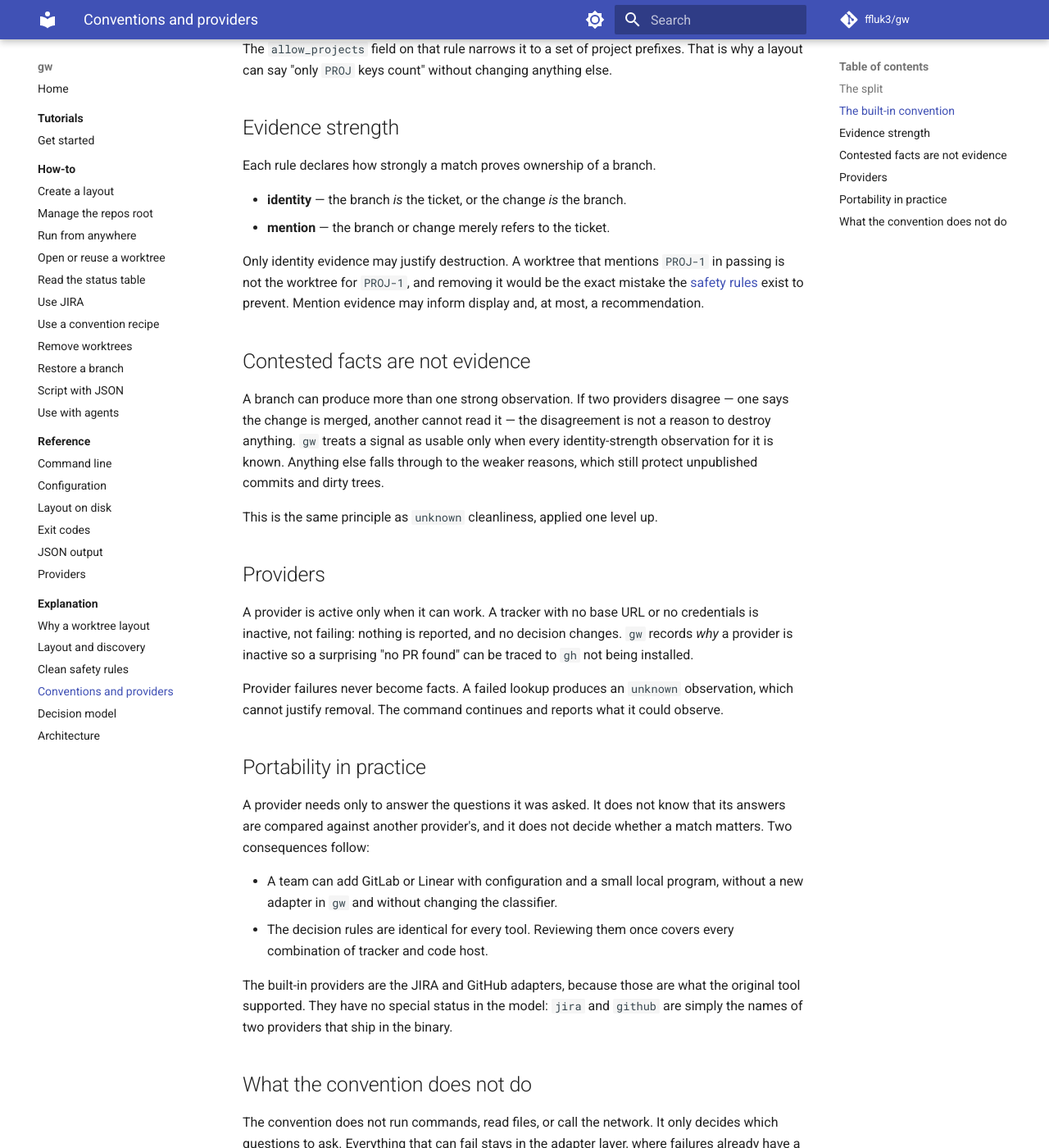
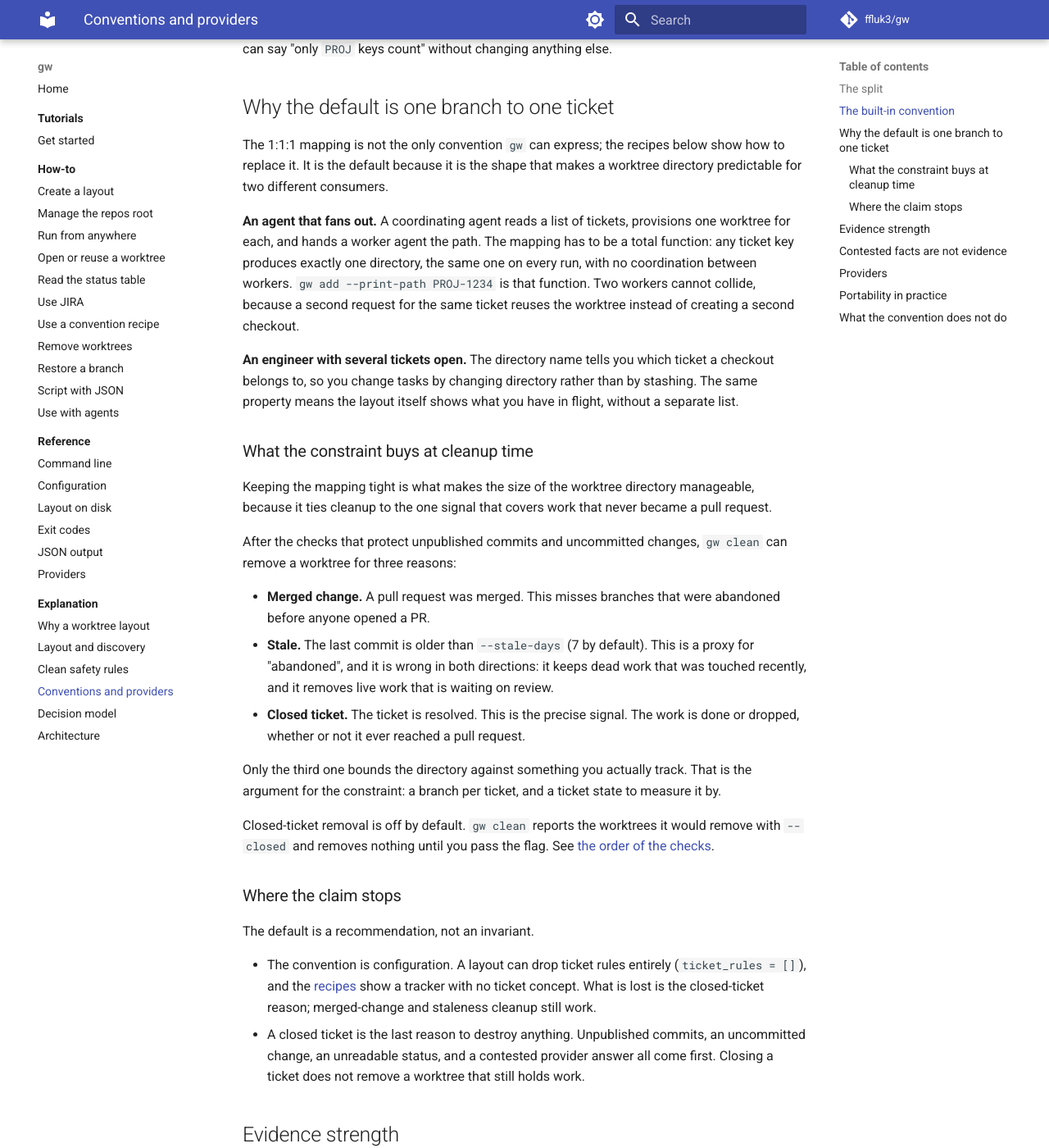
Before and after one commit to ffluk3/gw, an MkDocs documentation site: the page built from docs/explanation/conventions.md, in a window 1280 px wide and 1400 px high, scrolled down 1056 px. Shown: the whole window at 82% size. Built offline with MkDocs 1.6.1 and Material for MkDocs 9.7.7, drawn with Linux system fonts in a browser that asks for light colours; comment, search, counter and statistics services are not loaded; some of the changed text lies outside the part shown.

Commit message:
fix: docs conventions

````diff
--- a/docs/explanation/conventions.md
+++ b/docs/explanation/conventions.md
@@ -37,12 +37,69 @@ With no configuration, `gw` uses this convention:
 | change | A pull request whose head branch has the same name as the branch |
 
 This is the 1:1:1 mapping earlier versions compiled in: one branch, one ticket,
-one pull request. It stays the default because it is a sane starting point, not
-because it is required.
+one pull request.
 
 The `allow_projects` field on that rule narrows it to a set of project
 prefixes. That is why a layout can say "only `PROJ` keys count" without
 changing anything else.
+
+## Why the default is one branch to one ticket
+
+The 1:1:1 mapping is not the only convention `gw` can express; the recipes
+below show how to replace it. It is the default because it is the shape that
+makes a worktree directory predictable for two different consumers.
+
+**An agent that fans out.** A coordinating agent reads a list of tickets,
+provisions one worktree for each, and hands a worker agent the path. The
+mapping has to be a total function: any ticket key produces exactly one
+directory, the same one on every run, with no coordination between workers.
+`gw add --print-path PROJ-1234` is that function. Two workers cannot collide,
+because a second request for the same ticket reuses the worktree instead of
+creating a second checkout.
+
+**An engineer with several tickets open.** The directory name tells you which
+ticket a checkout belongs to, so you change tasks by changing directory rather
+than by stashing. The same property means the layout itself shows what you have
+in flight, without a separate list.
+
+### What the constraint buys at cleanup time
+
+Keeping the mapping tight is what makes the size of the worktree directory
+manageable, because it ties cleanup to the one signal that covers work that
+never became a pull request.
+
+After the checks that protect unpublished commits and uncommitted changes,
+`gw clean` can remove a worktree for three reasons:
+
+- **Merged change.** A pull request was merged. This misses branches that were
+  abandoned before anyone opened a PR.
+- **Stale.** The last commit is older than `--stale-days` (7 by default). This
+  is a proxy for "abandoned", and it is wrong in both directions: it keeps dead
+  work that was touched recently, and it removes live work that is waiting on
+  review.
+- **Closed ticket.** The ticket is resolved. This is the precise signal. The
+  work is done or dropped, whether or not it ever reached a pull request.
+
+Only the third one bounds the directory against something you actually track.
+That is the argument for the constraint: a branch per ticket, and a ticket
+state to measure it by.
+
+Closed-ticket removal is off by default. `gw clean` reports the worktrees it
+would remove with `--closed` and removes nothing until you pass the flag. See
+[the order of the checks](clean-safety.md).
+
+### Where the claim stops
+
+The default is a recommendation, not an invariant.
+
+- The convention is configuration. A layout can drop ticket rules entirely
+  (`ticket_rules = []`), and the [recipes](../how-to/convention-recipes.md)
+  show a tracker with no ticket concept. What is lost is the closed-ticket
+  reason; merged-change and staleness cleanup still work.
+- A closed ticket is the last reason to destroy anything. Unpublished commits,
+  an uncommitted change, an unreadable status, and a contested provider answer
+  all come first. Closing a ticket does not remove a worktree that still holds
+  work.
 
 ## Evidence strength
 
--- a/docs/how-to/convention-recipes.md
+++ b/docs/how-to/convention-recipes.md
@@ -12,7 +12,9 @@ and commands to match your tools.
 ## JIRA and GitHub, one to one
 
 The default. Writing it out is useful when you want to add a project list
-globally:
+globally. See [why the default is one branch to one
+ticket](../explanation/conventions.md#why-the-default-is-one-branch-to-one-ticket)
+before you replace it:
 
 ```toml
 # ~/.gw.toml
````
